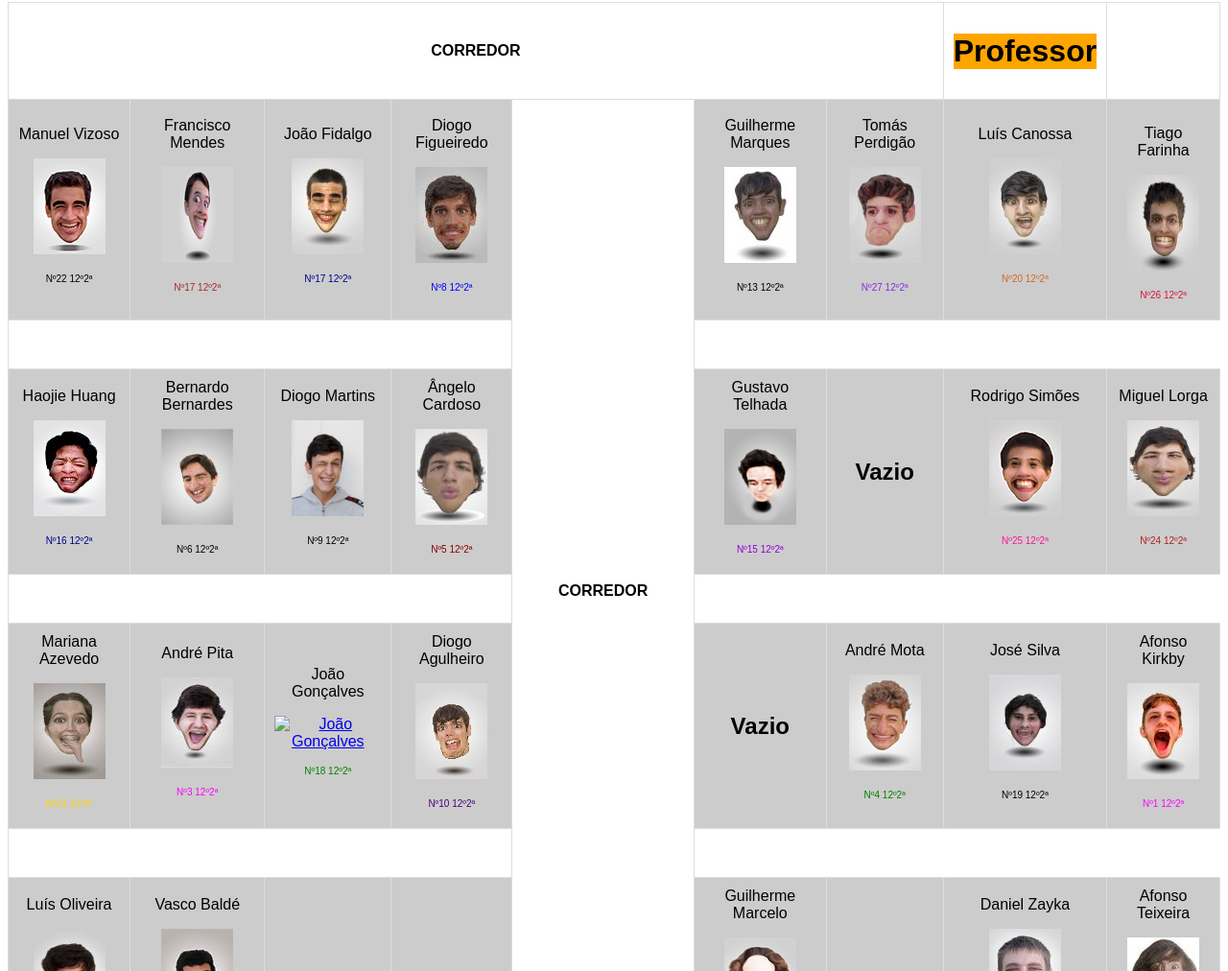
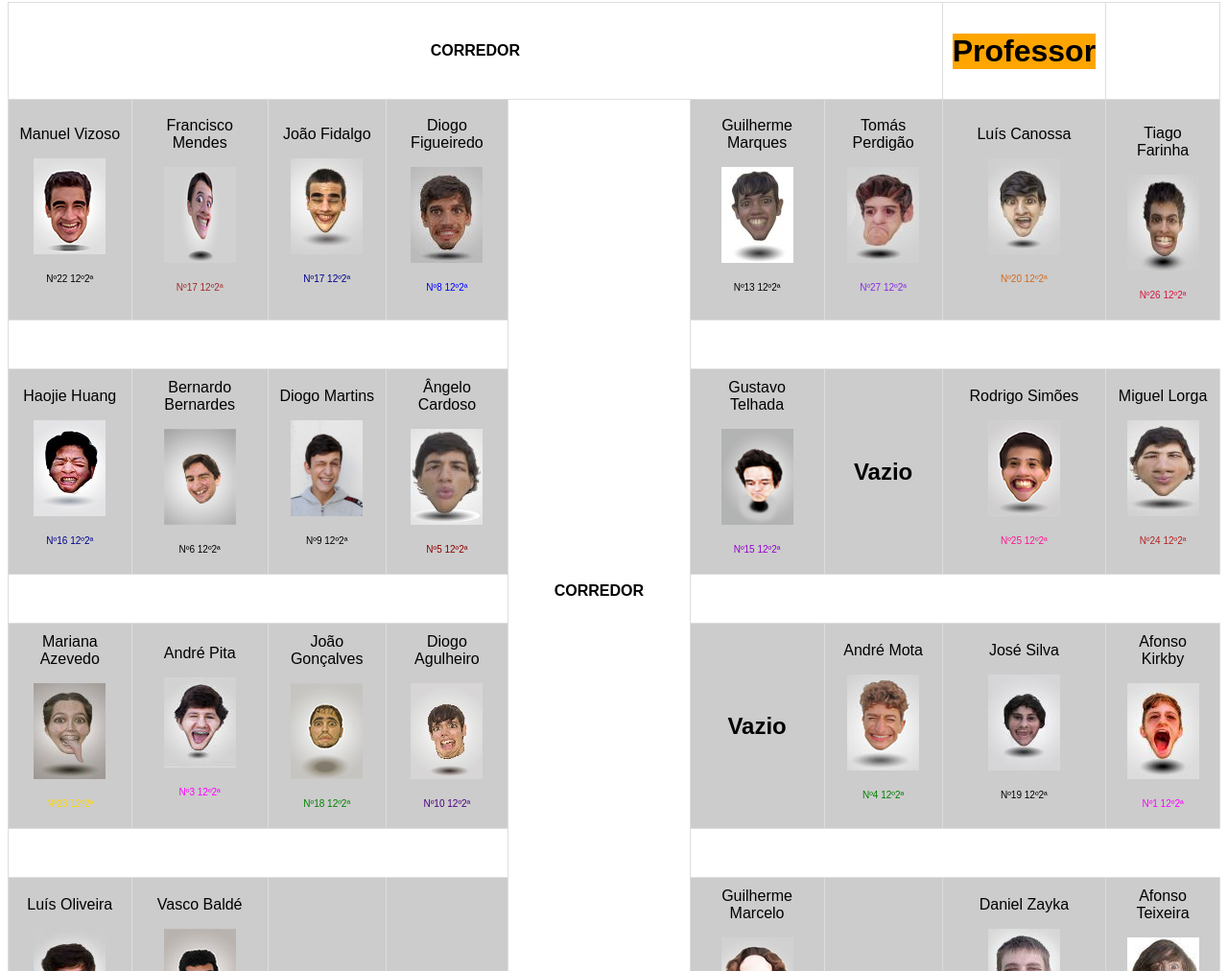
Before and after one commit to FMMV2003/Passo5.html, a plain HTML site: page index.html in a window 1280 px wide. Shown: the part 176-1188 px from the top of the page at 96% size. Drawn offline with Linux system fonts and the light colour scheme.

Commit message:
Update index.html

```diff
--- a/index.html
+++ b/index.html
@@ -239,7 +239,7 @@
           João Gonçalves
          <p>
             <a href = "imagens/grandes/18.jpg" target="_blank">
-              <img src = "pequenas/18.jpg"; alt="João Gonçalves">
+              <img src = "imagens/pequenas/18.jpg"; alt="João Gonçalves">
             </a>
 
           </p>
```
